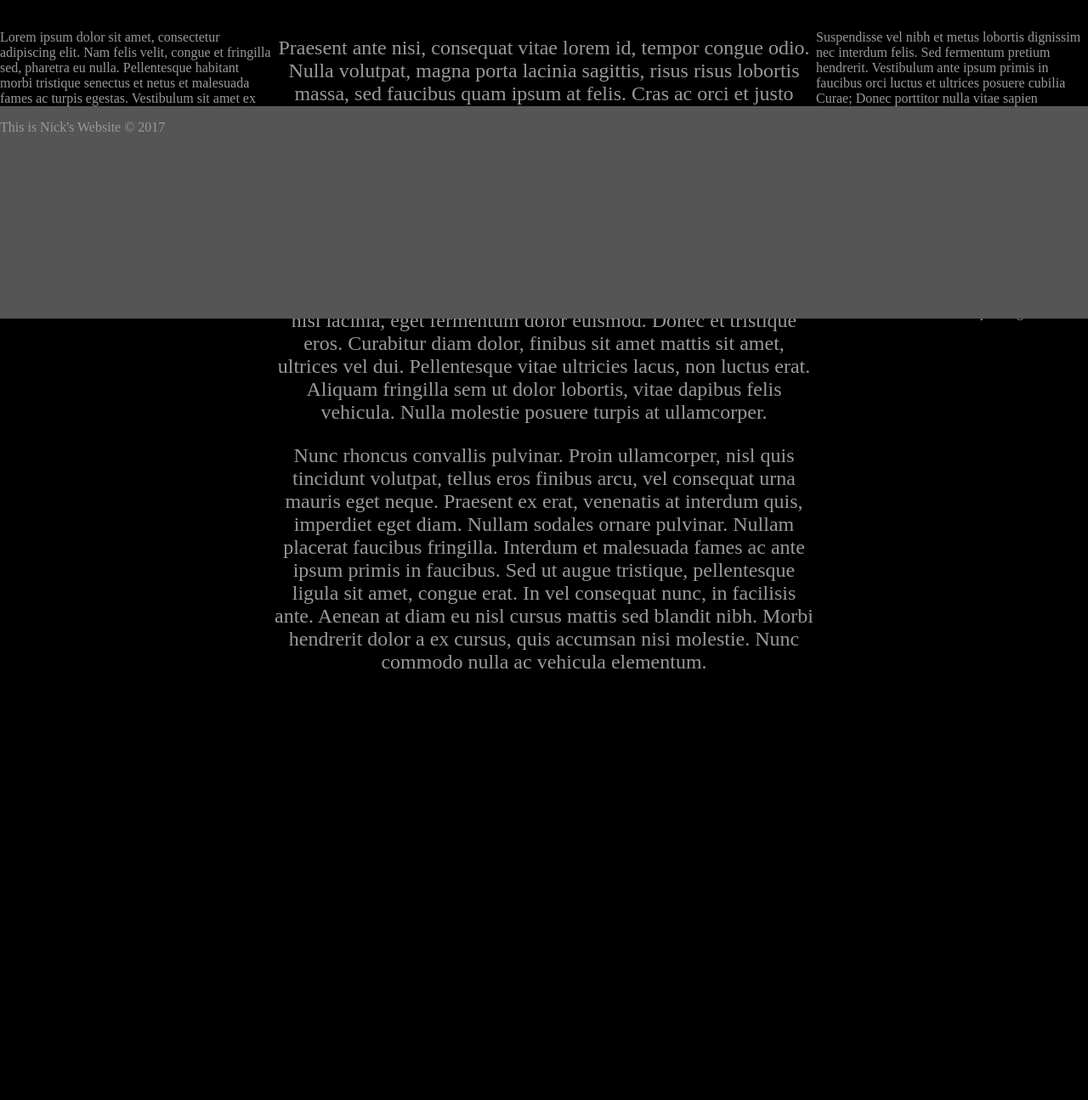
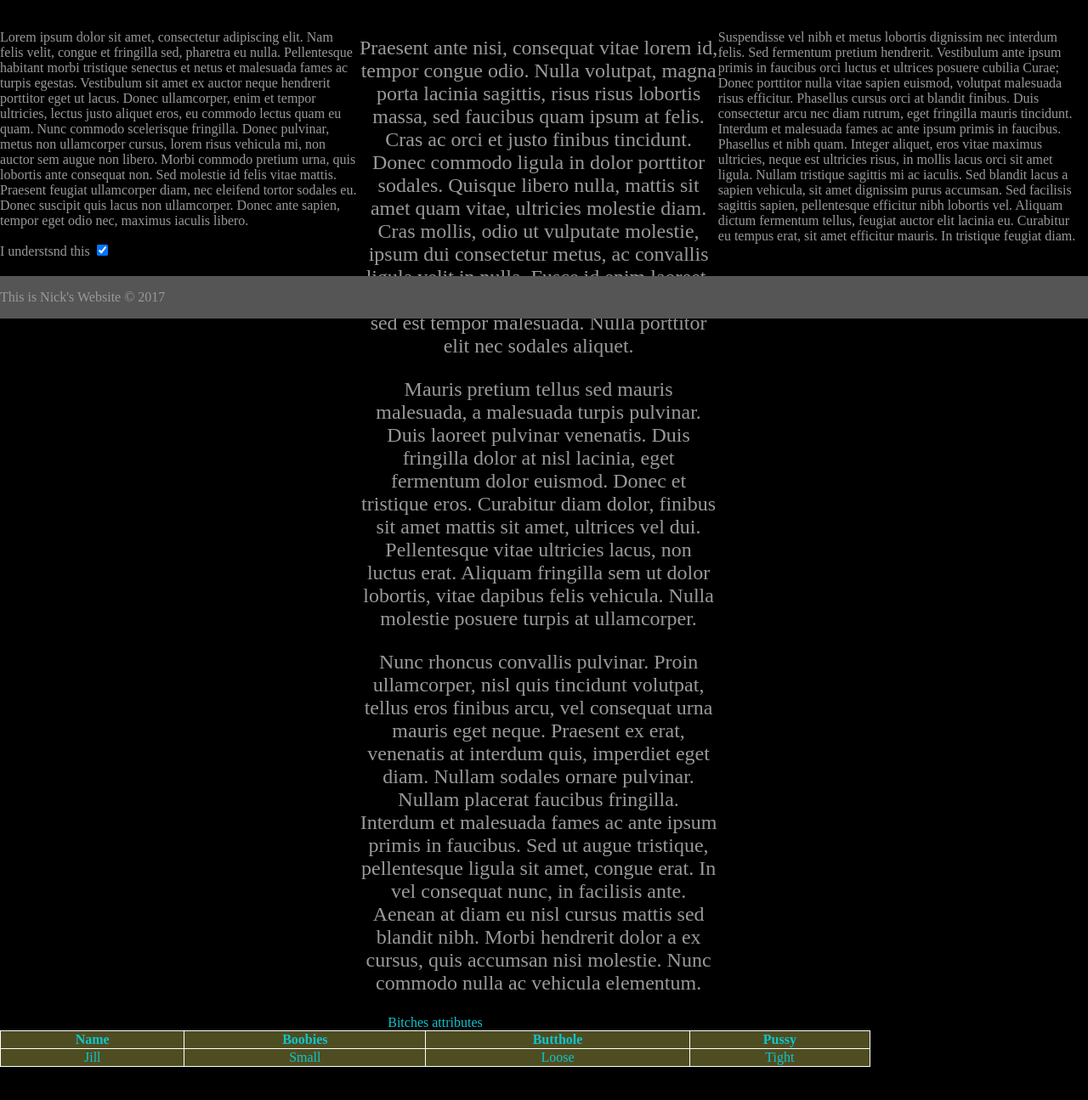
Before and after one commit to George-Bango/nicksproject, a plain HTML site: page index.html in a window 1280 px wide. Shown: the part 425-1720 px from the top of the page at 85% size. Before the commit the page ends 1512 px from the top, so only its background shows below. Drawn offline with Linux system fonts and the light colour scheme.

Commit message:
Table and Checkbox

```diff
--- a/css/style.css
+++ b/css/style.css
@@ -52,7 +52,7 @@ h1.page-title {
 
 #content {
     font-size: 24px;
-    width: 50%;
+        width: 33%;
     text-align: center;
 }
 
@@ -65,7 +65,7 @@ h1.page-title {
 }
 
 #left, #right {
-    width: 25%;
+    width: 33%;
 }
 
 #footer {
@@ -74,6 +74,6 @@ h1.page-title {
     left: 0;
     right: 0;
     bottom: 0;
-    height: 250px;
+    height: 50px;
     background: #555;
 }
--- /dev/null
+++ b/css/table.css
@@ -0,0 +1,9 @@
+@charset "UTF-8";
+
+table, th, td{
+    color: #10c5cd;
+    border:1px solid #ffffff;
+    border-collapse:collapse;
+    text-align:center;
+    background: #4e4d21;
+}
--- a/index.html
+++ b/index.html
@@ -1,7 +1,8 @@
 <!DOCTYPE html>
-<html>
+<html lang="en">
     <head>
         <title>Nick's Project 1</title>
+        <link rel="stylesheet" href="css/table.css" type="text/css">
         <link rel="stylesheet" href="css/style.css" type="text/css">
         <link rel="stylesheet" href="css/nav.css" tyoe="text/css">
     </head>
@@ -23,7 +24,14 @@
                                     <li><a href="#">Cunts</a></li>
                                 </ul>
                             </li>
-                            <li><a href="#">Tits</a></li>
+                            <li>
+                                <a href="#">Tits</a>
+                                <ul>
+                                    <li><a href="#">Open</a></li>
+                                    <li><a href="#">Tits</a></li>
+                                    <li><a href="#">Cunts</a></li>
+                                </ul>
+                            </li>
                             <li><a href="#">Cunts</a></li>
                         </ul>
                     </li>
@@ -62,6 +70,7 @@
         </header>
         <div id="left" class="layout">
             <p>Lorem ipsum dolor sit amet, consectetur adipiscing elit. Nam felis velit, congue et fringilla sed, pharetra eu nulla. Pellentesque habitant morbi tristique senectus et netus et malesuada fames ac turpis egestas. Vestibulum sit amet ex auctor neque hendrerit porttitor eget ut lacus. Donec ullamcorper, enim et tempor ultricies, lectus justo aliquet eros, eu commodo lectus quam eu quam. Nunc commodo scelerisque fringilla. Donec pulvinar, metus non ullamcorper cursus, lorem risus vehicula mi, non auctor sem augue non libero. Morbi commodo pretium urna, quis lobortis ante consequat non. Sed molestie id felis vitae mattis. Praesent feugiat ullamcorper diam, nec eleifend tortor sodales eu. Donec suscipit quis lacus non ullamcorper. Donec ante sapien, tempor eget odio nec, maximus iaculis libero.</p>
+            <p>I understsnd this <input type="checkbox" checked></p>
         </div>
         <div id="content" class="layout">
             <p>Praesent ante nisi, consequat vitae lorem id, tempor congue odio. Nulla volutpat, magna porta lacinia sagittis, risus risus lobortis massa, sed faucibus quam ipsum at felis. Cras ac orci et justo finibus tincidunt. Donec commodo ligula in dolor porttitor sodales. Quisque libero nulla, mattis sit amet quam vitae, ultricies molestie diam. Cras mollis, odio ut vulputate molestie, ipsum dui consectetur metus, ac convallis ligula velit in nulla. Fusce id enim laoreet, tristique felis et, tincidunt ante. Sed at tellus sed est tempor malesuada. Nulla porttitor elit nec sodales aliquet.</p>
@@ -71,6 +80,23 @@
         <div id="right" class="layout">
             <p>Suspendisse vel nibh et metus lobortis dignissim nec interdum felis. Sed fermentum pretium hendrerit. Vestibulum ante ipsum primis in faucibus orci luctus et ultrices posuere cubilia Curae; Donec porttitor nulla vitae sapien euismod, volutpat malesuada risus efficitur. Phasellus cursus orci at blandit finibus. Duis consectetur arcu nec diam rutrum, eget fringilla mauris tincidunt. Interdum et malesuada fames ac ante ipsum primis in faucibus. Phasellus et nibh quam. Integer aliquet, eros vitae maximus ultricies, neque est ultricies risus, in mollis lacus orci sit amet ligula. Nullam tristique sagittis mi ac iaculis. Sed blandit lacus a sapien vehicula, sit amet dignissim purus accumsan. Sed facilisis sagittis sapien, pellentesque efficitur nibh lobortis vel. Aliquam dictum fermentum tellus, feugiat auctor elit lacinia eu. Curabitur eu tempus erat, sit amet efficitur mauris. In tristique feugiat diam.</p>
         </div>
+        <div id="table">
+            <table style="width:80%">
+                <caption>Bitches attributes</caption>
+                <tr>
+                    <th>Name</th>
+                    <th>Boobies</th>
+                    <th>Butthole</th>
+                    <th>Pussy</th>
+                </tr>
+                <tr>
+                    <td>Jill</td>
+                    <td>Small</td>
+                    <td>Loose</td>
+                    <td>Tight</td>
+                </tr>
+            </table>
+        </div>
     <footer id="footer">
         <p class="copyright">This is Nick's Website &copy; 2017</p>
     </footer>
```
